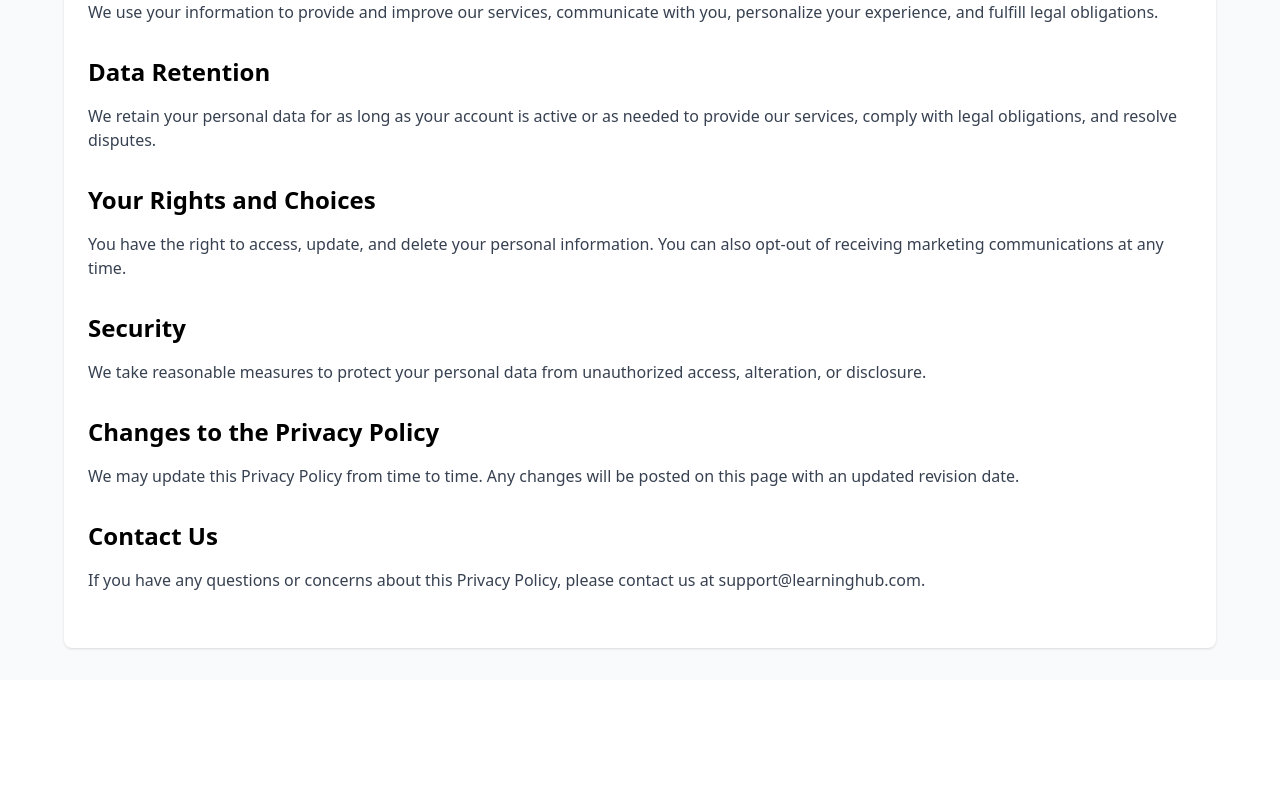
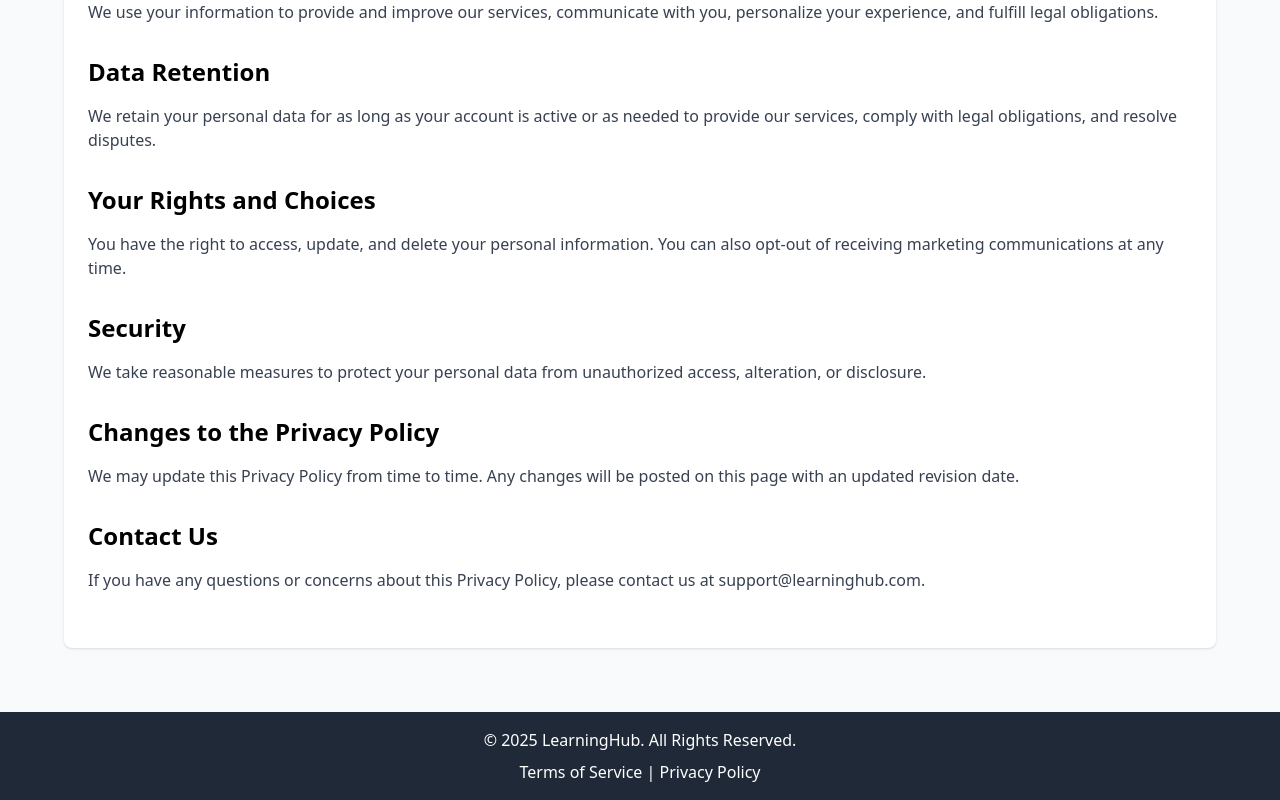
Before and after one commit to trevourpeter/social-learning-project, a React (Create React App) app: page /privacy in a window 1280 px wide. Shown: the part 472-1272 px from the top of the page. Before the commit the page ends 1152 px from the top, so only its background shows below. Built offline with nearby package versions, Linux system fonts and the light colour scheme.

Commit message:
Refactor Privacy Policy page layout to include Footer component and improve structure

```diff
--- a/src/pages/Privacy.jsx
+++ b/src/pages/Privacy.jsx
@@ -1,10 +1,12 @@
 import React from 'react';
 import Header from '../components/Header';
+import Footer from '../components/Footer';
 
 const PrivacyPolicyPage = () => {
     return (
-    <div className="bg-gray-50 min-h-screen py-8 px-4 md:px-16">
+        <div className="bg-gray-50 min-h-screen flex flex-col">
             <Header />
+            <main className="flex-grow py-8 px-4 md:px-16">
                 <div className="bg-white shadow rounded-lg p-6">
                     <h1 className="text-3xl font-bold mb-4 text-center">Privacy Policy</h1>
 
@@ -64,6 +66,8 @@ const PrivacyPolicyPage = () => {
                         </p>
                     </section>
                 </div>
+            </main>
+            <Footer />
         </div>
     );
 };
```
Lines whose indentation alone changed are shown as unchanged.
